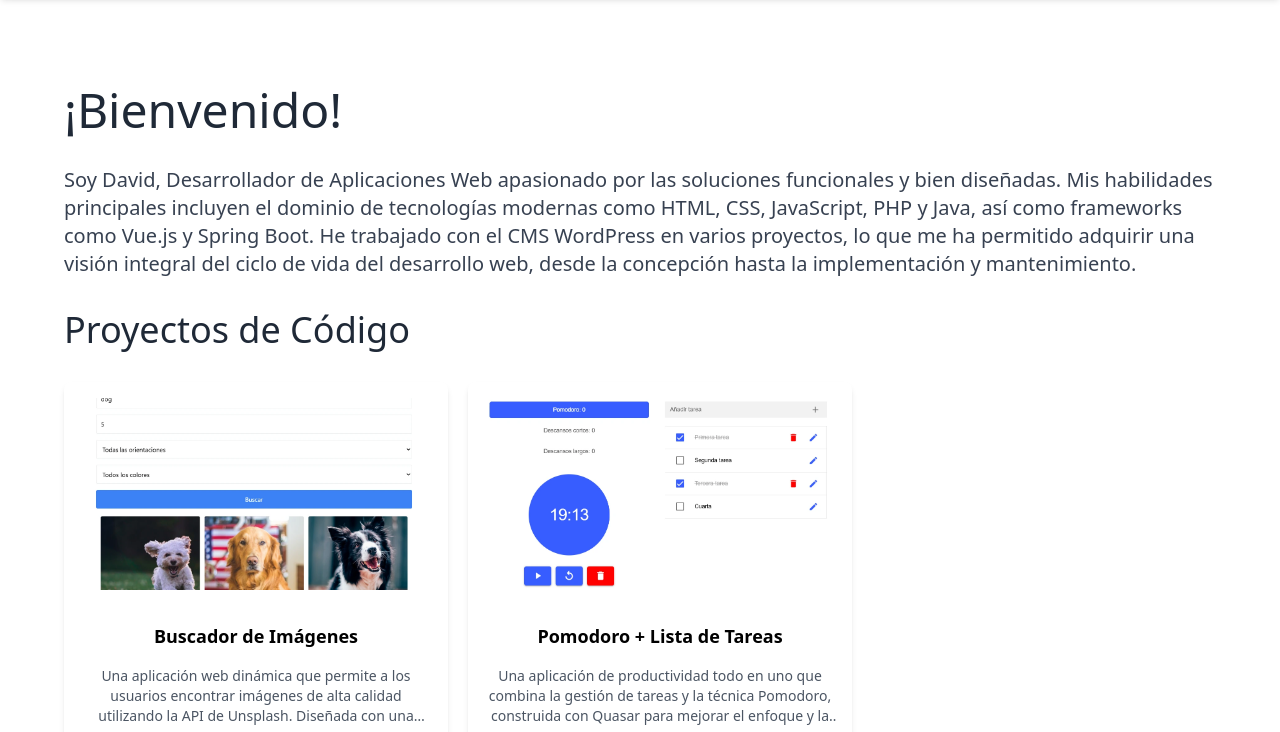
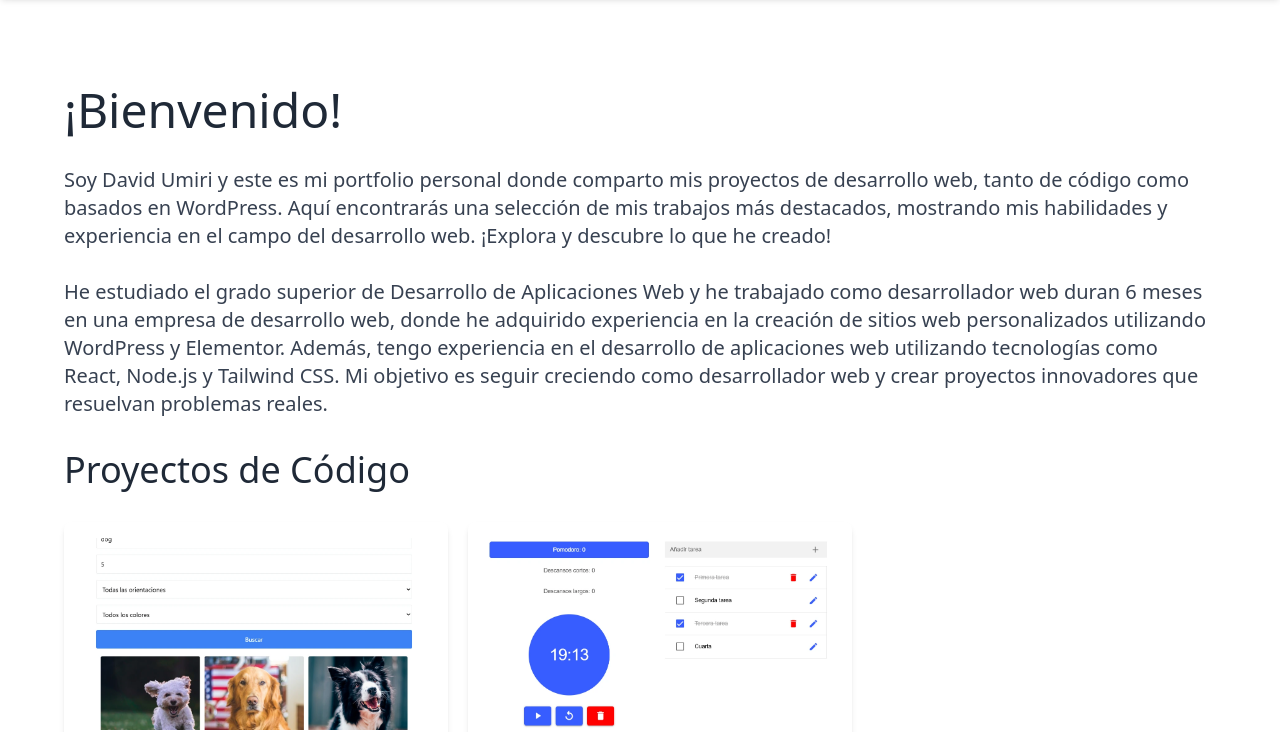
Before and after one commit to DavidUmiri/portfolio-dauc, an Astro site: page / in a window 1280 px wide. Shown: the part 82-814 px from the top of the page. Built offline with nearby package versions, Linux system fonts and the light colour scheme; Astro itself is replaced by a stand-in of ours.

Commit message:
Actualizar descripción del portfolio personal para reflejar habilidades y experiencia en desarrollo web

```diff
--- a/src/pages/index.astro
+++ b/src/pages/index.astro
@@ -18,13 +18,10 @@ import Card from "../components/Card.astro";
     <p
       class="text-gray-700 dark:text-white text-base sm:text-lg md:text-xl mb-4 sm:mb-6 md:mb-8"
     >
-      Soy David, Desarrollador de Aplicaciones Web apasionado por las soluciones
-      funcionales y bien diseñadas. Mis habilidades principales incluyen el
-      dominio de tecnologías modernas como HTML, CSS, JavaScript, PHP y Java,
-      así como frameworks como Vue.js y Spring Boot. He trabajado con el CMS
-      WordPress en varios proyectos, lo que me ha permitido adquirir una visión
-      integral del ciclo de vida del desarrollo web, desde la concepción hasta
-      la implementación y mantenimiento.
+      Soy David Umiri y este es mi portfolio personal donde comparto mis proyectos de desarrollo web, tanto de código como basados en WordPress. Aquí encontrarás una selección de mis trabajos más destacados, mostrando mis habilidades y experiencia en el campo del desarrollo web. ¡Explora y descubre lo que he creado!
+      <br><br>
+      He estudiado el grado superior de Desarrollo de Aplicaciones Web y he trabajado como desarrollador web duran 6 meses en una empresa de desarrollo web, donde he adquirido experiencia en la creación de sitios web personalizados utilizando WordPress y Elementor. Además, tengo experiencia en el desarrollo de aplicaciones web utilizando tecnologías como React, Node.js y Tailwind CSS.
+      Mi objetivo es seguir creciendo como desarrollador web y crear proyectos innovadores que resuelvan problemas reales.
     </p>
 
     <h2
```
